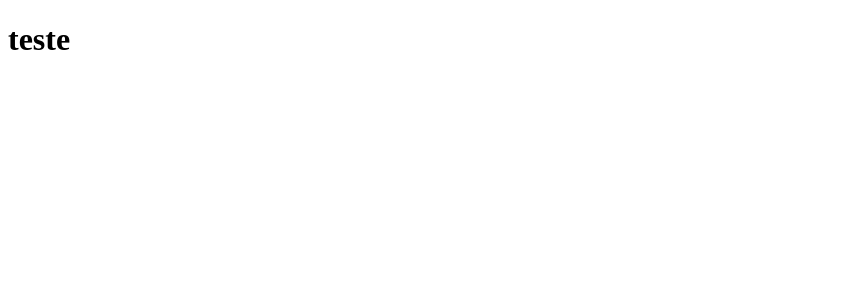
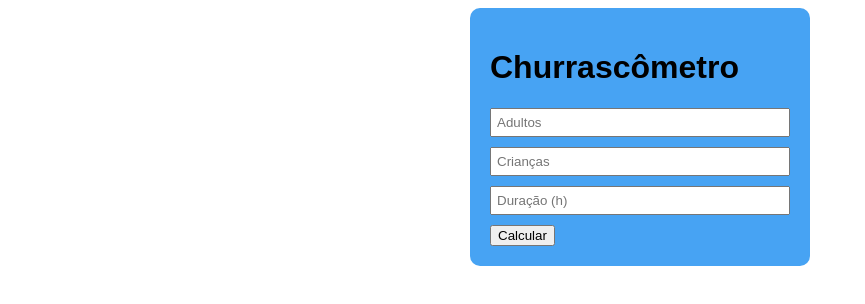
Before and after one commit to rodrigopribeiro/churrascometro, a plain HTML site: page index.html in a window 1280 px wide. Shown: the whole page, without its empty margins (0-865 px from the left). Drawn offline with Linux system fonts and the light colour scheme.

Commit message:
CSS em conclusão

```diff
--- a/index.html
+++ b/index.html
@@ -1,15 +1,29 @@
 <!DOCTYPE html>
-<html lang="en">
+<html lang="pt-br">
+
 <head>
     <meta charset="UTF-8">
     <meta http-equiv="X-UA-Compatible" content="IE=edge">
     <meta name="viewport" content="width=device-width, initial-scale=1.0">
-    <title>Document</title>
+    <link rel="stylesheet" type="text/css" href="./style.css" />
+    <title>Churrascometro</title>
+
 </head>
+
 <body>
 
+    <div class="container">
+        <h1>Churrascômetro</h1>
+        <input id="adultos" name="adultos" type="number" placeholder="Adultos">
+        <input id="criancas" name="criancas" type="number" placeholder="Crianças">
+        <input id="duracao" name="duracao" type="number" placeholder="Duração (h)">
+        <button> Calcular</button>
+
+        <div id="resultado">
+
+        </div>
+    </div>
+
+    <script src="./script.js"></script>
 </body>
-</html><h1>
-    teste
-
-</h1>
+</html>
--- /dev/null
+++ b/style.css
@@ -0,0 +1,16 @@
+.container{
+    font-family: Arial, Helvetica, sans-serif;
+    max-width: 300px;
+    margin: auto;
+    background-color: rgb(71, 163, 243);
+    padding: 20px;
+    border-radius: 10px;
+}
+
+input{
+    width: 100%;
+    display: block;
+    padding: 5px;
+    box-sizing: border-box;
+    margin-bottom: 10px;
+}
```
Also changed, not shown: script.js (added).
